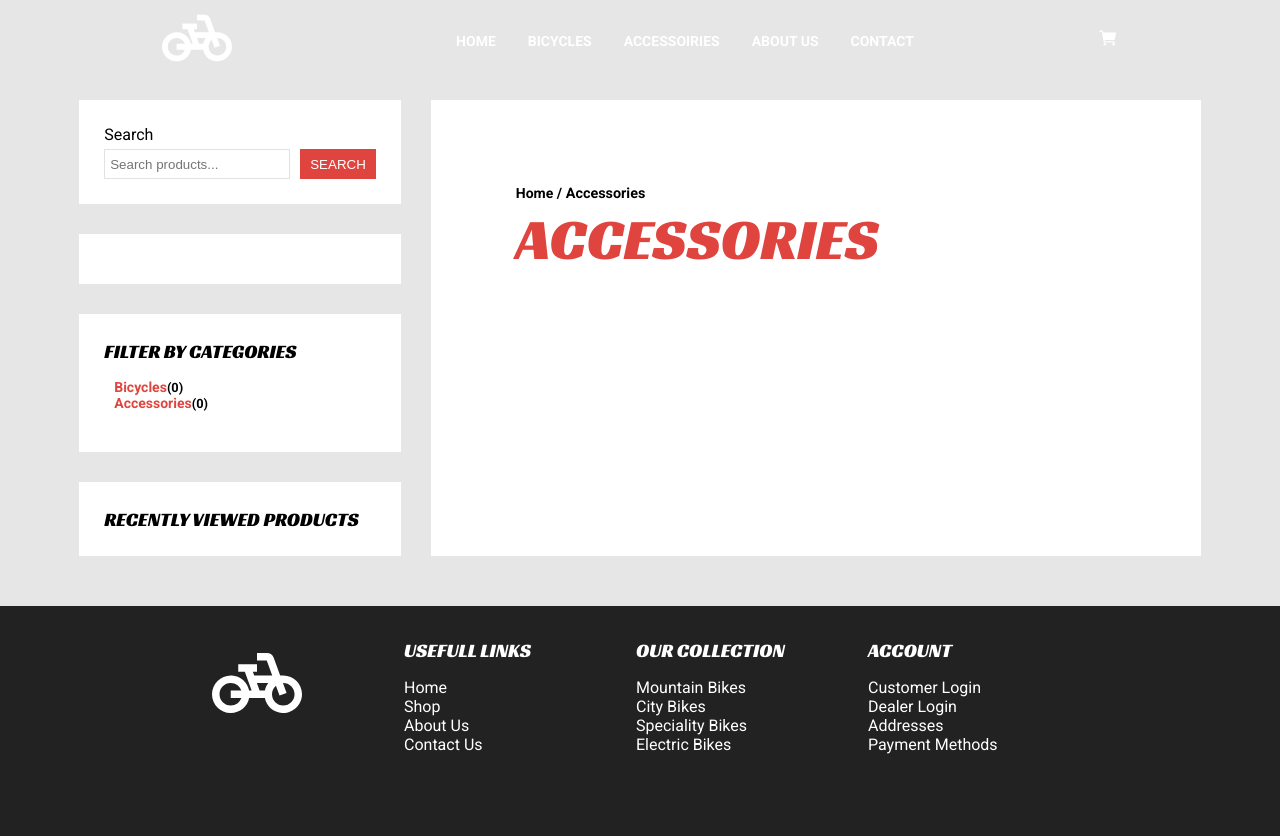
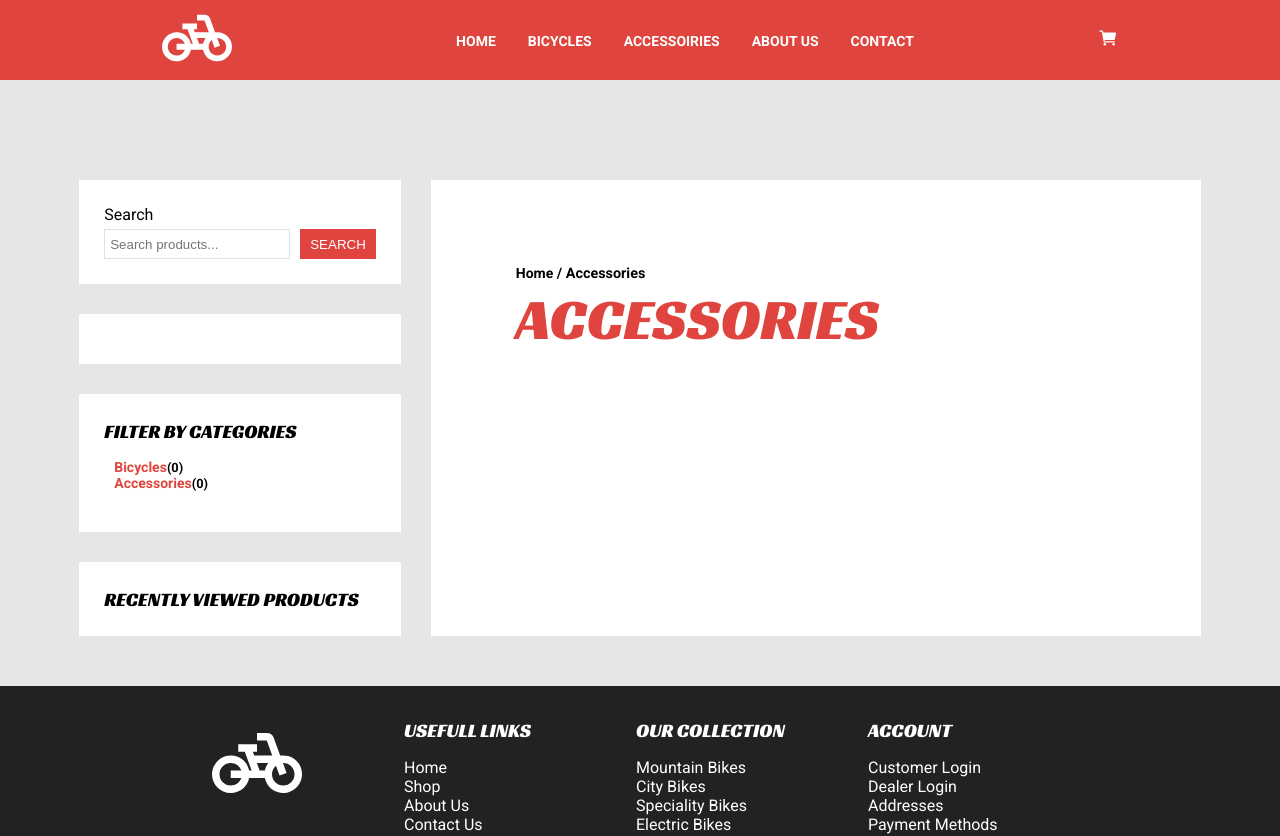
Before and after one commit to RobVerplanke/cycle-shop-mock, a React (Vite) app: page /product-category/accessories in a window 1280 px wide. Shown: the top 836 px of the page. Built offline with nearby package versions, Linux system fonts and the light colour scheme; no server answers.

Commit message:
styling: render bg-color conditionally

```diff
--- a/src/components/Navbar.tsx
+++ b/src/components/Navbar.tsx
@@ -1,4 +1,4 @@
-import { Link } from 'react-router-dom';
+import { Link, useLocation } from 'react-router-dom';
 import { MdPedalBike } from 'react-icons/md';
 import { IoMenu } from 'react-icons/io5';
 import { IoClose } from 'react-icons/io5';
@@ -9,6 +9,11 @@ function Navbar() {
   const [isNavOpen, setIsNavOpen] = useState(false);
   const [isNavVisible, setIsNavVisible] = useState(true);
 
+  const location = useLocation();
+  const path = location.pathname;
+  const transparentPaths = ['/', '/about', '/contact'];
+  const isTransparent = transparentPaths.includes(path);
+
   // Toggle menu hamburger icon, make menu visible if screen width becomes larger
   function toggleMenu() {
     setIsNavOpen(!isNavOpen);
@@ -16,7 +21,7 @@ function Navbar() {
   }
 
   return (
-    <nav className="navbar">
+    <nav className={isTransparent ? 'navbar_transparent' : 'navbar_red'}>
       <div className="navbar__container">
         <div className="navbar__logo">
           <Link to="/">
--- a/src/scss/globals/_colors.scss
+++ b/src/scss/globals/_colors.scss
@@ -3,6 +3,17 @@
 :root {
   --background-color: #222;
   --text-color: white;
+}
+
+.navbar_transparent {
+  z-index: 20;
+  background-color: transparent;
+  position: absolute;
+  min-width: 100%;
+}
+
+.navbar_red {
+  background-color: #df453e;
 }
 
 .navbar {
--- a/src/scss/layout/_navbar.scss
+++ b/src/scss/layout/_navbar.scss
@@ -3,7 +3,6 @@
 .navbar {
   z-index: 20;
   position: absolute;
-  background-color: transparent;
   min-width: 100%;
 
   &__container {
```
